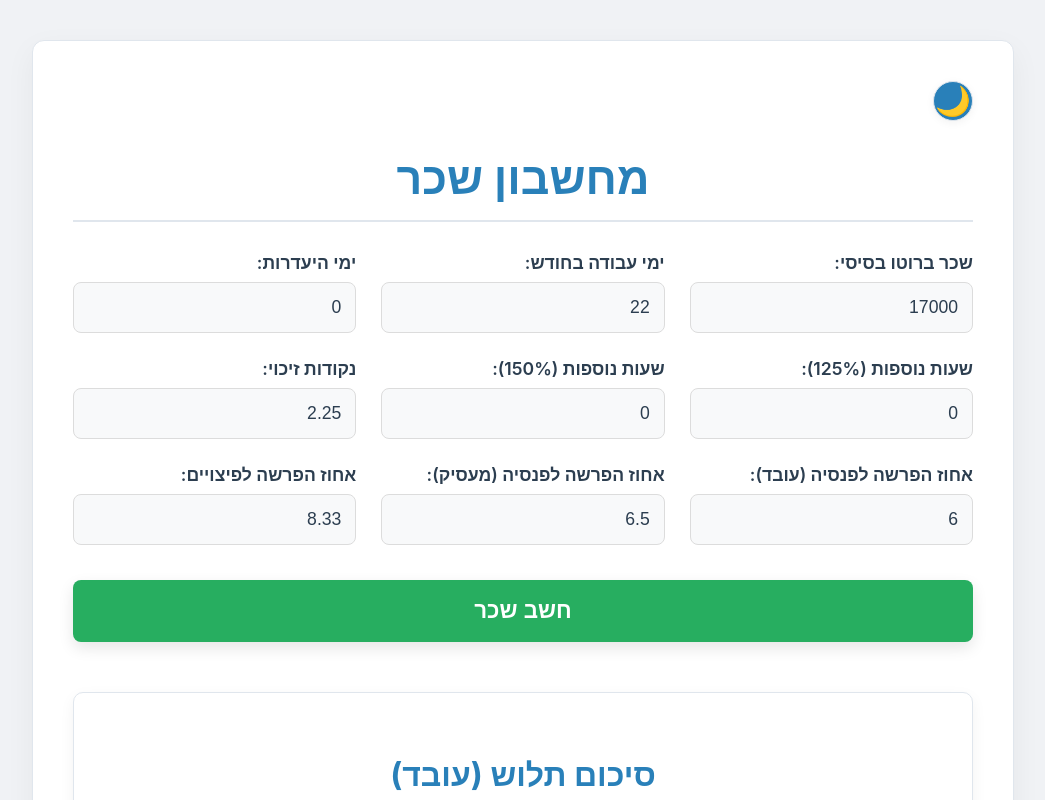
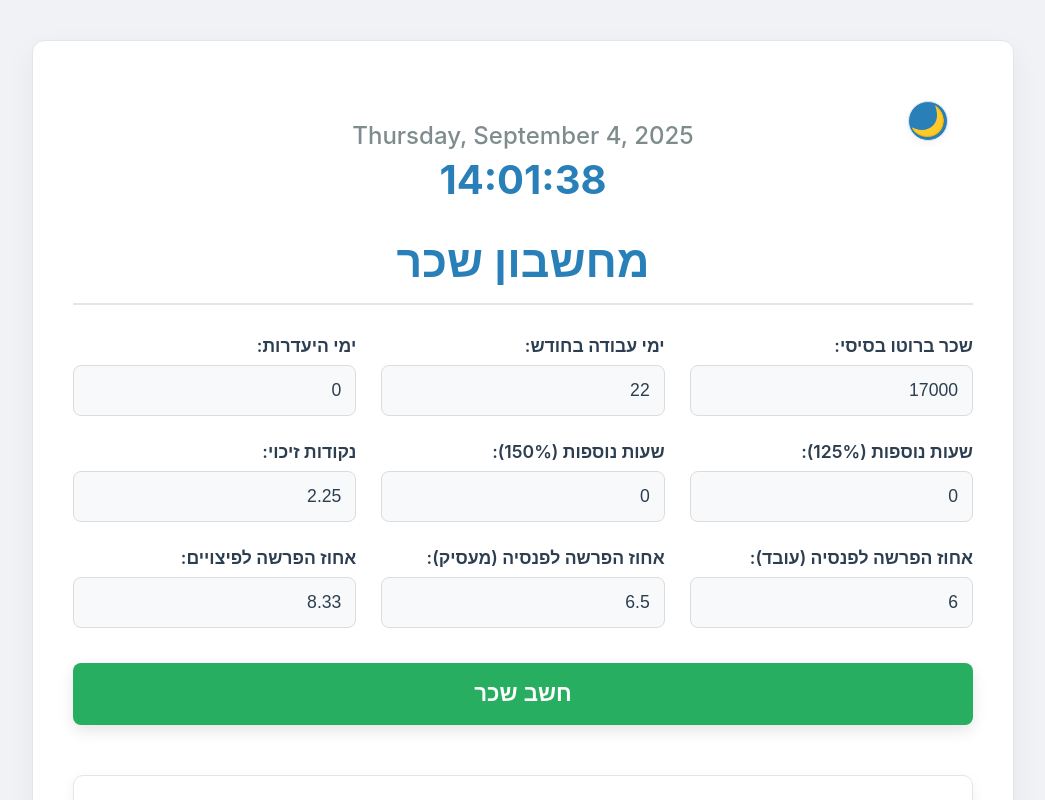
Before and after one commit to guy33liba/SalaryCalculator, a React (Vite) app in the folder client/: page / in a window 1280 px wide. Shown: the top 800 px of the page, without its empty margins (117-1162 px from the left). Built offline with nearby package versions, Linux system fonts and the light colour scheme.

Commit message:
new Clock and date

```diff
--- /dev/null
+++ b/client/src/salaryCalculator/Clock.jsx
@@ -0,0 +1,34 @@
+import React, { useState, useEffect } from 'react';
+
+function Clock() {
+  const [currentDateTime, setCurrentDateTime] = useState(new Date());
+
+  useEffect(() => {
+    const timerId = setInterval(() => {
+      setCurrentDateTime(new Date());
+    }, 1000);
+
+    return () => {
+      clearInterval(timerId);
+    };
+  }, []);
+
+  const formatDate = (date) => {
+    const options = { weekday: 'long', year: 'numeric', month: 'long', day: 'numeric' };
+    return date.toLocaleDateString(undefined, options);
+  };
+
+  const formatTime = (date) => {
+    const options = { hour: '2-digit', minute: '2-digit', second: '2-digit', hour12: false };
+    return date.toLocaleTimeString(undefined, options);
+  };
+
+  return (
+    <div className="clock">
+      <div className="date">{formatDate(currentDateTime)}</div>
+      <div className="time">{formatTime(currentDateTime)}</div>
+    </div>
+  );
+}
+
+export default Clock;
--- a/client/src/salaryCalculator/SalaryCalculator.css
+++ b/client/src/salaryCalculator/SalaryCalculator.css
@@ -58,8 +58,7 @@ body {
   direction: rtl;
   text-align: right;
   border: 1px solid var(--border-color);
-  transition: background-color 0.3s ease, color 0.3s ease, border-color 0.3s ease,
-    box-shadow 0.3s ease;
+  transition: background-color 0.3s ease, color 0.3s ease, border-color 0.3s ease, box-shadow 0.3s ease;
 }
 
 /* Headings */
@@ -108,8 +107,7 @@ h2 {
   background-color: var(--input-bg);
   color: var(--primary-text);
   font-size: 1.1rem;
-  transition: border-color 0.3s ease, box-shadow 0.3s ease, background-color 0.3s ease,
-    color 0.3s ease;
+  transition: border-color 0.3s ease, box-shadow 0.3s ease, background-color 0.3s ease, color 0.3s ease;
   box-sizing: border-box;
 }
 
@@ -144,8 +142,10 @@ h2 {
 
 .salary-calculator-container button:hover {
   background-color: #229954; /* Slightly darker green for hover */
-  transform: translateY(-3px);
   box-shadow: 0 8px 20px var(--shadow-medium);
+  transition: 0.5s;
+  height: 50px;
+  width: 50px;
 }
 
 .salary-calculator-container button:active {
@@ -228,13 +228,15 @@ h2 {
 
 /* Dark Mode Toggle */
 .dark-mode-toggle {
-  top: 25px;
+  position: relative;
+  top: 20px;
   right: 25px;
   background: var(--heading-color);
   border: 1px solid var(--border-color);
   border-radius: 50%;
   width: 40px; /* Slightly larger toggle */
   height: 40px;
+  transition: 0.5s;
   display: flex;
   align-items: center;
   justify-content: center;
@@ -247,7 +249,7 @@ h2 {
 .dark-mode-toggle .icon {
   color: var(--primary-text);
   font-size: 1.8rem; /* Larger icon */
-  transition: color 0.3s ease;
+  transition: color 0.6s ease;
 }
 
 /* Responsive Adjustments */
@@ -255,6 +257,7 @@ h2 {
   .salary-calculator-container {
     width: 95%;
     padding: 25px;
+    transition: 0.5s;
     margin: 20px auto;
   }
 
@@ -318,3 +321,37 @@ h2 {
     font-size: 1.5rem;
   }
 }
+
+
+/* Clock Styles */
+.clock {
+  text-align: center;
+  margin-bottom: 20px;
+  color: var(--primary-text);
+  transition: color 0.3s ease;
+}
+
+.clock .date {
+  font-size: 1.5rem;
+  font-weight: 500;
+  margin-bottom: 5px;
+  color: var(--secondary-text);
+  transition: color 0.3s ease;
+}
+
+.clock .time {
+  font-size: 2.5rem;
+  font-weight: 700;
+  color: var(--heading-color);
+  transition: color 0.3s ease;
+}
+
+@media (max-width: 768px) {
+  .clock .date {
+    font-size: 1.2rem;
+  }
+
+  .clock .time {
+    font-size: 2rem;
+  }
+}
--- a/client/src/salaryCalculator/SalaryCalculator.jsx
+++ b/client/src/salaryCalculator/SalaryCalculator.jsx
@@ -1,5 +1,6 @@
 import React, { useState, useEffect } from "react";
 import "./SalaryCalculator.css";
+import Clock from "./Clock";
 
 const SalaryCalculator = () => {
   const [darkMode, setDarkMode] = useState(false);
@@ -147,6 +148,7 @@ const SalaryCalculator = () => {
       <button className="dark-mode-toggle" onClick={toggleDarkMode}>
         <span className="icon">{darkMode ? "☀️" : "🌙"}</span>
       </button>
+      <Clock />
       <h1>מחשבון שכר</h1>
       <div className="input-section">
         <label>
```
